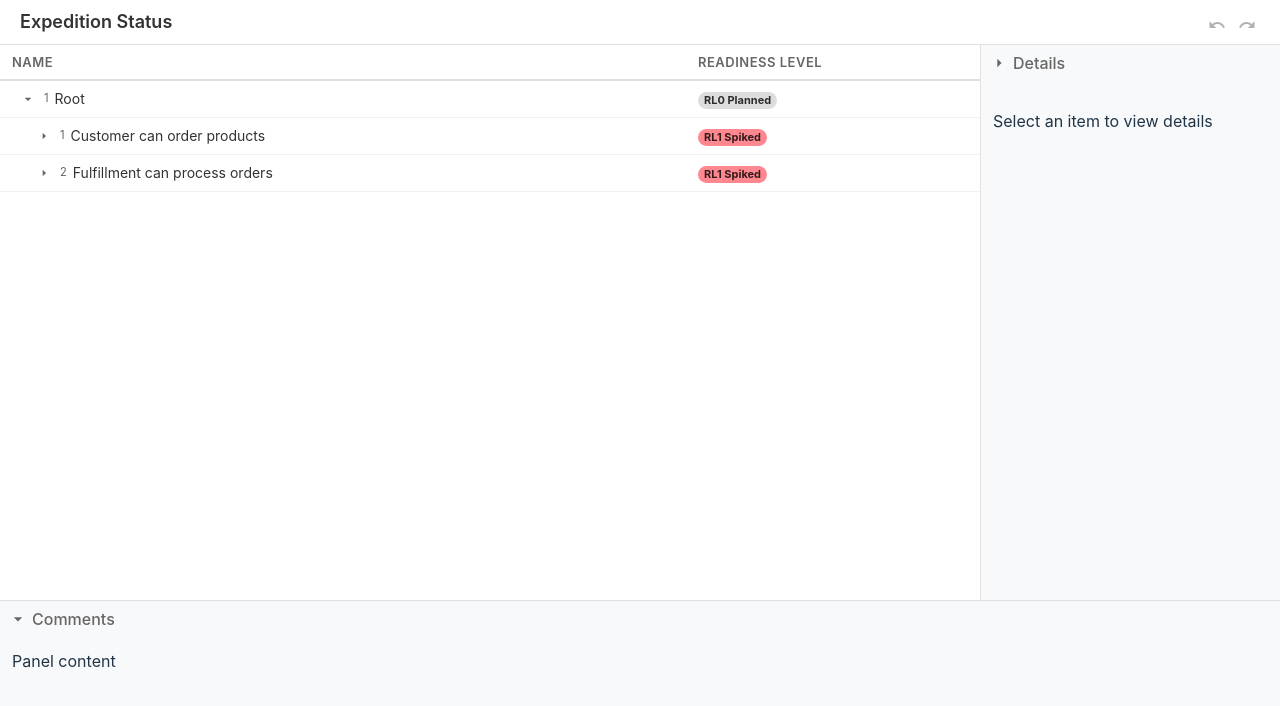
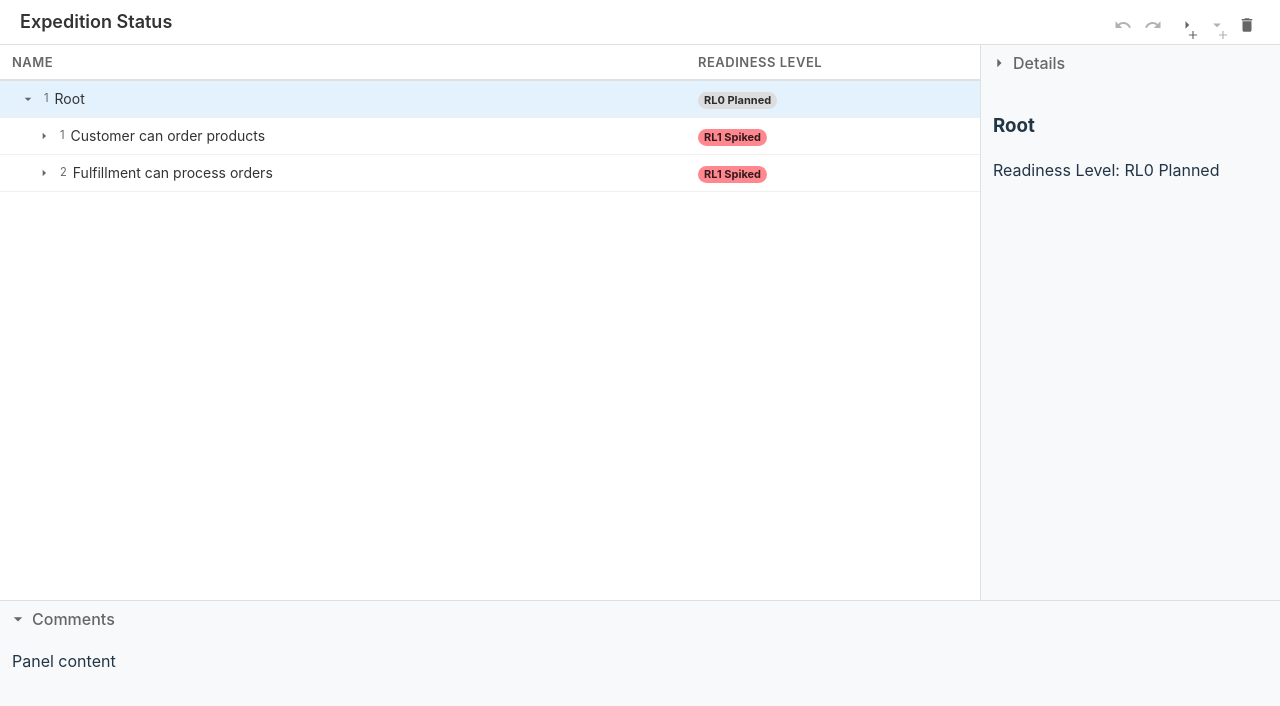
Before and after one commit to shanebdavis/mxp, a React (Vite) app: page / in a window 1280 px wide. Shown: the top 706 px of the page. Built offline with nearby package versions, Linux system fonts and the light colour scheme.

Commit message:
wip: new nodes and some keyboard support

```diff
--- a/src/App.tsx
+++ b/src/App.tsx
@@ -2,7 +2,11 @@ import React, { useState, useCallback, useEffect } from 'react'
 import { HTable, DetailsPanel, CommentsPanel } from './partials'
 import { createNode, TreeNode } from './models'
 import { useTreeState } from './useTreeState'
-import { Undo, Redo } from '@mui/icons-material'
+import {
+  Undo, Redo, Add,
+  ArrowRight, ArrowDropDown,
+  Delete
+} from '@mui/icons-material'
 
 const MIN_PANEL_WIDTH = 200
 const MAX_PANEL_WIDTH = 800
@@ -46,6 +50,7 @@ const App = () => {
   const [isFooterCollapsed, setFooterCollapsed] = useState(false)
   const [rightPanelWidth, setRightPanelWidth] = useState(DEFAULT_PANEL_WIDTH)
   const [isResizing, setIsResizing] = useState(false)
+  const [editingNodeId, setEditingNodeId] = useState<string | null>(null)
 
   const { rootNode, nodesById, treeStateMethods } = useTreeState(createNode({ name: 'Root', readinessLevel: 0 }, [
     createNode({ name: 'Customer can order products', readinessLevel: 1 }, [
@@ -59,7 +64,7 @@ const App = () => {
     ]),
   ]))
   const { undo, redo, undosAvailable, redosAvailable } = treeStateMethods
-  const [selectedNodeId, selectNodeById] = useState<string | null>(null)
+  const [selectedNodeId, selectNodeById] = useState<string | null>(rootNode.id)
 
   const selectedNode = selectedNodeId ? nodesById[selectedNodeId] : null
 
@@ -120,24 +125,27 @@ const App = () => {
         <div className="App">
           <div style={{
             position: 'absolute',
-            top: 12,  // Adjusted to align better with header
-            right: 20,  // Match header padding
+            top: 12,
+            right: 20,
             display: 'flex',
-            gap: 4  // Reduced gap
+            gap: 8,  // Increased gap for visual grouping
+            alignItems: 'center'
           }}>
+            {/* First group: Undo/Redo */}
+            <div style={{ display: 'flex', gap: 4 }}>
               <button
                 onClick={undo}
                 disabled={!undosAvailable}
                 style={{
                   opacity: undosAvailable ? 1 : 0.5,
                   cursor: undosAvailable ? 'pointer' : 'default',
-                padding: 4,  // Reduced padding
+                  padding: 4,
                   background: 'none',
                   border: 'none',
-                color: '#666'  // More subtle color
+                  color: '#666'
                 }}
               >
-              <Undo sx={{ fontSize: 18 }} />  {/* Smaller icon */}
+                <Undo sx={{ fontSize: 18 }} />
               </button>
               <button
                 onClick={redo}
@@ -145,20 +153,97 @@ const App = () => {
                 style={{
                   opacity: redosAvailable ? 1 : 0.5,
                   cursor: redosAvailable ? 'pointer' : 'default',
-                padding: 4,  // Reduced padding
+                  padding: 4,
                   background: 'none',
                   border: 'none',
-                color: '#666'  // More subtle color
+                  color: '#666'
                 }}
               >
-              <Redo sx={{ fontSize: 18 }} />  {/* Smaller icon */}
+                <Redo sx={{ fontSize: 18 }} />
               </button>
+            </div>
+
+            {/* Second group: Node operations */}
+            <div style={{ display: 'flex', gap: 4 }}>
+              <button
+                onClick={() => {
+                  if (selectedNode) {
+                    const newNodeId = treeStateMethods.addNode({
+                      name: 'New Item',
+                      readinessLevel: 0,
+                      parentId: selectedNode.id,
+                    })
+                    selectNodeById(newNodeId)
+                    setEditingNodeId(newNodeId)
+                  }
+                }}
+                disabled={!selectedNode}
+                style={{
+                  opacity: selectedNode ? 1 : 0.5,
+                  cursor: selectedNode ? 'pointer' : 'default',
+                  padding: 4,
+                  background: 'none',
+                  border: 'none',
+                  color: '#666',
+                  position: 'relative'
+                }}
+                title="Add Child"
+              >
+                <Add sx={{ fontSize: 14, position: 'absolute', right: 0, bottom: 0 }} />
+                <ArrowRight sx={{ fontSize: 18 }} />
+              </button>
+              <button
+                onClick={() => {
+                  if (selectedNode && selectedNode.parentId) {
+                    const newNodeId = treeStateMethods.addNode({
+                      name: 'New Item',
+                      readinessLevel: 0,
+                      parentId: selectedNode.parentId,
+                      afterId: selectedNode.id,
+                    })
+                    selectNodeById(newNodeId)
+                    setEditingNodeId(newNodeId)
+                  }
+                }}
+                disabled={!selectedNode || !selectedNode.parentId}
+                style={{
+                  opacity: selectedNode && selectedNode.parentId ? 1 : 0.5,
+                  cursor: selectedNode && selectedNode.parentId ? 'pointer' : 'default',
+                  padding: 4,
+                  background: 'none',
+                  border: 'none',
+                  color: '#666',
+                  position: 'relative'
+                }}
+                title="Add Sibling"
+              >
+                <Add sx={{ fontSize: 14, position: 'absolute', right: 0, bottom: 0 }} />
+                <ArrowDropDown sx={{ fontSize: 18 }} />
+              </button>
+              <button
+                onClick={() => selectedNode && treeStateMethods.removeNode(selectedNode.id)}
+                disabled={!selectedNode || selectedNode.id === 'root'}
+                style={{
+                  opacity: selectedNode && selectedNode.id !== 'root' ? 1 : 0.5,
+                  cursor: selectedNode && selectedNode.id !== 'root' ? 'pointer' : 'default',
+                  padding: 4,
+                  background: 'none',
+                  border: 'none',
+                  color: '#666'
+                }}
+                title="Delete"
+              >
+                <Delete sx={{ fontSize: 18 }} />
+              </button>
+            </div>
           </div>
           <HTable
             rootNode={rootNode}
             selectedNode={selectedNode}
             selectNodeById={selectNodeById}
             treeStateMethods={treeStateMethods}
+            editingNodeId={editingNodeId}
+            setEditingNodeId={setEditingNodeId}
           />
         </div>
       </main>
--- a/src/partials/HTable/HTableRow.tsx
+++ b/src/partials/HTable/HTableRow.tsx
@@ -20,6 +20,8 @@ interface TreeNodeProps {
   handleDragLeave: () => void
   indexInParent: number,
   parentNode?: TreeNode // if undefined, this is the root node
+  editingNodeId?: string | null
+  setEditingNodeId: (id: string | null) => void
 }
 
 export const HTableRow: FC<TreeNodeProps> = ({
@@ -37,6 +39,8 @@ export const HTableRow: FC<TreeNodeProps> = ({
   handleDragLeave,
   indexInParent,
   parentNode,
+  editingNodeId,
+  setEditingNodeId,
 }) => {
   const { setNodeParent, isParentOf } = treeStateMethods
   const isValidTarget = draggedNode && draggedNode.id !== node.id && !isParentOf(node.id, draggedNode.id) // isParentOf will eventually be async
@@ -59,6 +63,13 @@ export const HTableRow: FC<TreeNodeProps> = ({
       inputRef.current?.select()
     }
   }, [isEditing])
+
+  useEffect(() => {
+    if (editingNodeId === node.id) {
+      setIsEditing(true)
+      setEditingNodeId(null)
+    }
+  }, [editingNodeId, node.id])
 
   const handleRowClick = (e: React.MouseEvent) => {
     if (!(e.target as HTMLElement).closest('.toggle-button')) {
@@ -159,6 +170,48 @@ export const HTableRow: FC<TreeNodeProps> = ({
       {formatReadinessLevel(level)}
     </div>
   )
+
+  // Add this effect for keyboard handling
+  useEffect(() => {
+    const handleKeyDown = (e: KeyboardEvent) => {
+      if (!isSelected) return
+
+      switch (e.key) {
+        case 'Enter':
+          if (!isEditing) {
+            setIsEditing(true)
+            e.preventDefault()
+          }
+          break
+
+        case 'ArrowLeft':
+          e.preventDefault()
+          if (node.children.length > 0 && expanded) {
+            toggleNode(node.id)
+          } else if (parentNode) {
+            selectNodeById(parentNode.id)
+          }
+          break
+
+        case 'ArrowRight':
+          e.preventDefault()
+          if (node.children.length > 0) {
+            if (!expanded) {
+              toggleNode(node.id)
+            } else {
+              // Select first child
+              selectNodeById(node.children[0].id)
+            }
+          }
+          break
+      }
+    }
+
+    if (isSelected) {
+      document.addEventListener('keydown', handleKeyDown)
+      return () => document.removeEventListener('keydown', handleKeyDown)
+    }
+  }, [isSelected, isEditing, node, expanded, parentNode, toggleNode, selectNodeById])
 
   return (
     <>
@@ -278,6 +331,8 @@ export const HTableRow: FC<TreeNodeProps> = ({
           handleDragLeave={handleDragLeave}
           indexInParent={index}
           parentNode={node}
+          editingNodeId={editingNodeId}
+          setEditingNodeId={setEditingNodeId}
         />
       ))}
     </>
--- a/src/useTreeState.ts
+++ b/src/useTreeState.ts
@@ -3,7 +3,7 @@ export type { TreeNode, TreeNodeProperties }
 import { TreeNode, TreeNodeProperties, createNode, getTreeWithNodeAdded, getTreeWithNodeParentChanged, getTreeWithNodeRemoved, getTreeWithNodeUpdated, isParentOfInTree } from './models'
 
 export interface TreeStateMethods {
-  addNode: (node: TreeNodeProperties) => void
+  addNode: (node: TreeNodeProperties) => string
   updateNode: (nodeId: string, properties: Partial<TreeNodeProperties>) => void
   setNodeParent: (nodeId: string, newParentId: string, insertAtIndex?: number | null) => void
   removeNode: (nodeId: string) => void
@@ -40,10 +40,17 @@ export const useTreeState = (initialTree: TreeNode): TreeState => {
     setRootNode(newTree)
   }, [rootNode])
 
-  const addNode = (node: TreeNodeProperties) => {
-    const newTree = getTreeWithNodeAdded(rootNode, createNode(node), 'root', null)
+  const addNode = useCallback((node: TreeNodeProperties): string => {
+    const newNode = createNode(node)
+    const newTree = getTreeWithNodeAdded(
+      rootNode,
+      newNode,
+      node.parentId || 'root',
+      node.afterId ? null : undefined
+    )
     saveState(newTree)
-  }
+    return newNode.id  // Return the new node's ID
+  }, [rootNode, saveState])
 
   const updateNode = (nodeId: string, properties: Partial<TreeNodeProperties>) => {
     const { tree: newTree } = getTreeWithNodeUpdated(rootNode, nodeId, properties)
```
Also changed, not shown: src/partials/HTable/HTable.tsx (+7 -2 lines). Lines whose indentation alone changed are shown as unchanged.
